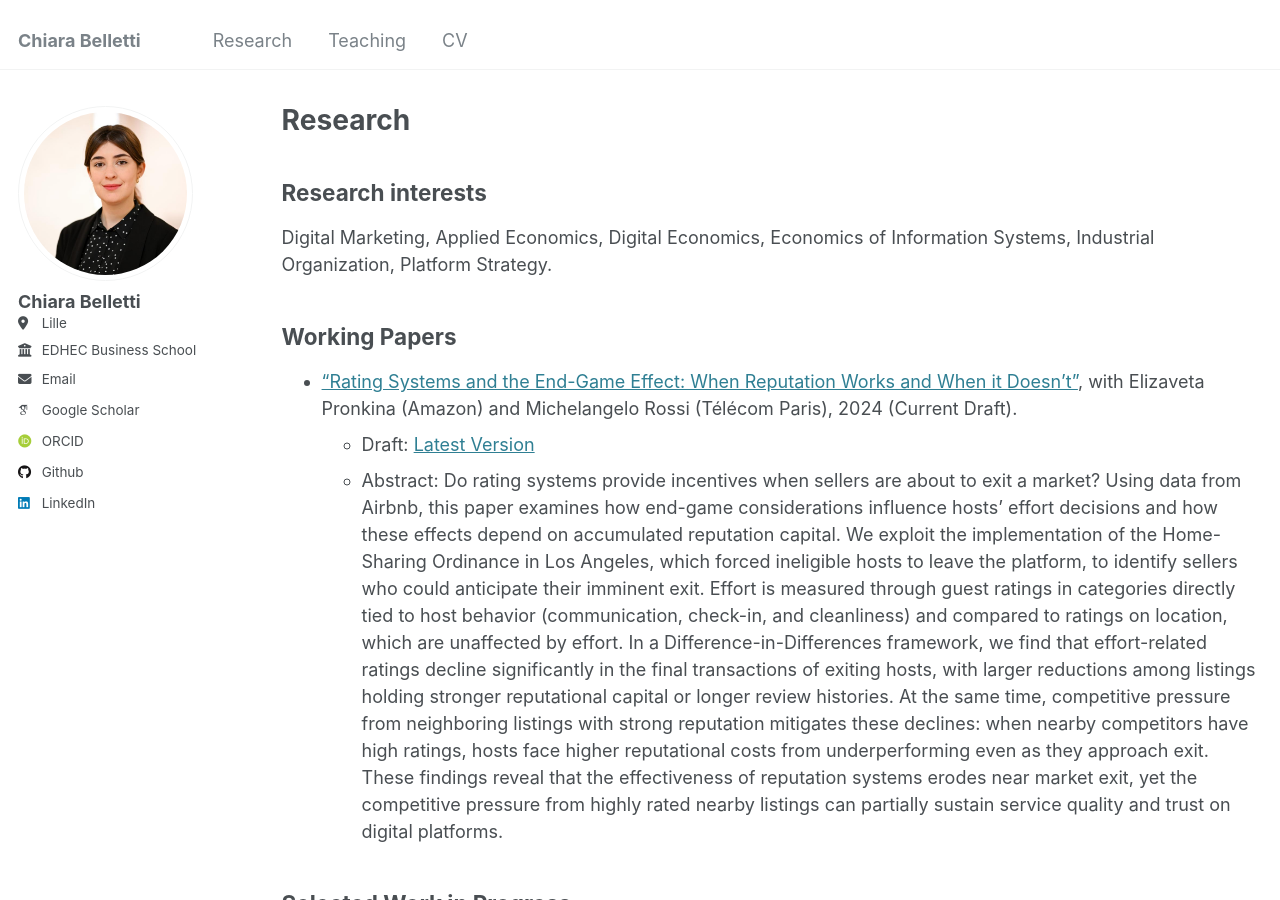
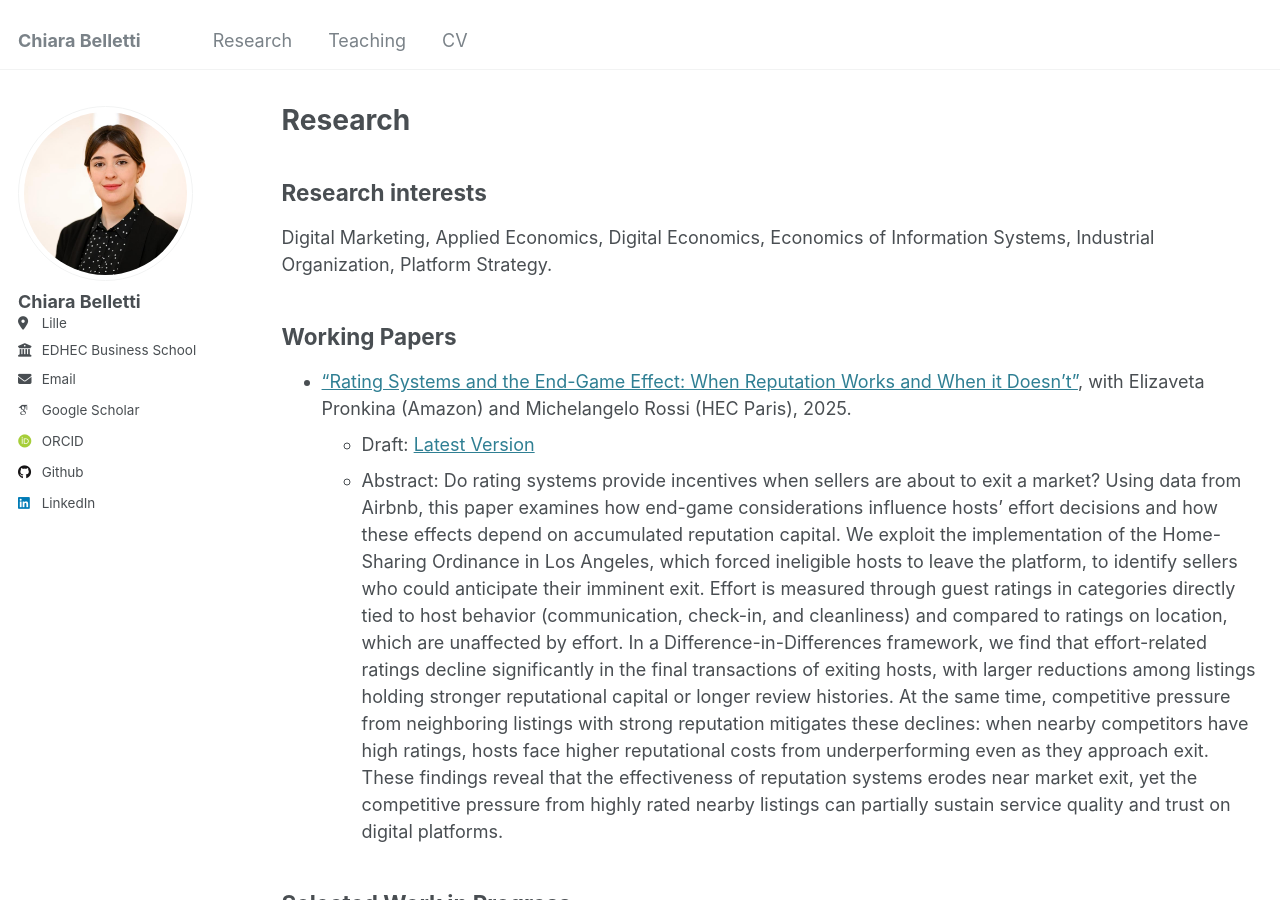
Before and after one commit to ChiaraBelletti/ChiaraBelletti.github.io, a Jekyll site: the page built from _pages/research.md, in a window 1280 px wide and 900 px high. Built offline with Jekyll 4.4.1, drawn with Linux system fonts in a browser that asks for light colours; some web fonts are replaced.

Commit message:
Revise working paper details in research.md
Updated authors' affiliations and publication year for a working paper.

```diff
--- a/_pages/research.md
+++ b/_pages/research.md
@@ -16,7 +16,7 @@
 Working Papers
 -----
 
-* <a href="https://www.cesifo.org/en/publications/2024/working-paper/rating-systems-and-end-game-effect-when-reputation-works-and-when">"Rating Systems and the End-Game Effect: When Reputation Works and When it Doesn't"</a>, with Elizaveta Pronkina (Amazon) and Michelangelo Rossi (Télécom Paris), 2024 (Current Draft).
+* <a href="https://www.cesifo.org/en/publications/2024/working-paper/rating-systems-and-end-game-effect-when-reputation-works-and-when">"Rating Systems and the End-Game Effect: When Reputation Works and When it Doesn't"</a>, with Elizaveta Pronkina (Amazon) and Michelangelo Rossi (HEC Paris), 2025.
   * Draft: <a href="https://www.dropbox.com/scl/fi/29bxi7hlgi9qp4u3xf743/Belletti_JMP_Nov25.pdf?rlkey=aofqz9ffpskt1r8osl7q1bn2n&dl=0">Latest Version</a>
   * Abstract: Do rating systems provide incentives when sellers are about to exit a market? Using data from Airbnb, this paper examines how end-game considerations influence hosts’ effort decisions and how these effects depend on accumulated reputation capital. We exploit the implementation of the Home-Sharing Ordinance in Los Angeles, which forced ineligible hosts to leave the platform, to identify sellers who could anticipate their imminent exit. Effort is measured through guest ratings in categories directly tied to host behavior (communication, check-in, and cleanliness) and compared to ratings on location, which are unaffected by effort. In a Difference-in-Differences framework, we find that effort-related ratings decline significantly in the final transactions of exiting hosts, with larger reductions among listings holding stronger reputational capital or longer review histories. At the same time, competitive pressure from neighboring listings with strong reputation mitigates these declines: when nearby competitors have high ratings, hosts face higher reputational costs from underperforming even as they approach exit. These findings reveal that the effectiveness of reputation systems erodes near market exit, yet the competitive pressure from highly rated nearby listings can partially sustain service quality and trust on digital platforms.
 
```
